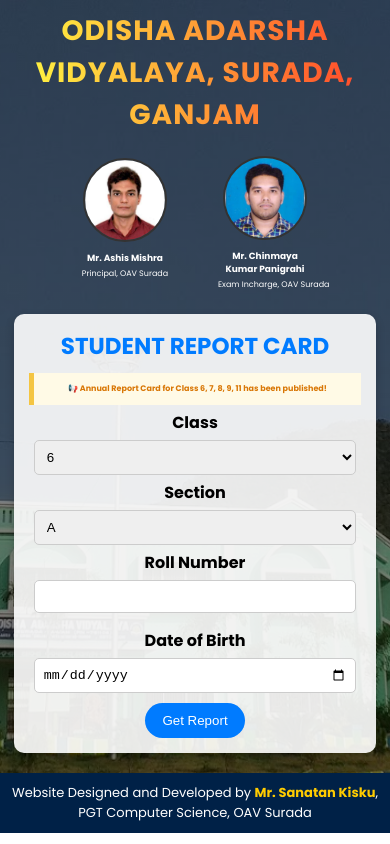
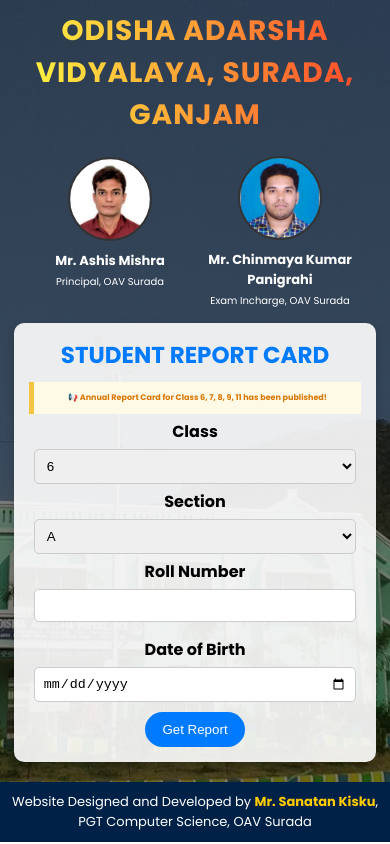
Before and after one commit to Sanatan-kisku/student-report-frontend, a React (Create React App) app: page / in a window 390 px wide. Built offline with nearby package versions, Linux system fonts and the light colour scheme.

Commit message:
fix styles of staff container

```diff
--- a/src/styles/GetReport.css
+++ b/src/styles/GetReport.css
@@ -215,14 +215,14 @@ select, input {
   display: flex;
   justify-content: center; /* Centers items horizontally */
   align-items: center; /* Aligns them vertically */
-  gap: 40px; /* Space between the divs */
+  gap: 20px; /* Space between the divs */
   margin-top: 1px;
 }
 
 .principal-container {
   text-align: center;
   margin-bottom: 20px;
-  width: 100px;
+  width: 150px;
 }
 
 .principal-image {
@@ -234,14 +234,14 @@ select, input {
 }
 
 .principal-name {
-  font-size: 9px;
+  font-size: 13px;
   color: white;
   font-weight: bold;
   margin: 3px;
 }
 
 .principal-designation {
-  font-size: 8px;
+  font-size: 10px;
   color: white;
   margin: 3px;
   white-space: nowrap;
@@ -250,8 +250,8 @@ select, input {
 .examincharge-container {
   text-align: center;
   margin-top: 9px;
-  margin-bottom: 20px;
-  width: 100px;
+  margin-bottom: 11px;
+  width: 150px;
 }
 
 .examincharge-image {
@@ -263,14 +263,14 @@ select, input {
 }
 
 .examincharge-name {
-  font-size: 9px;
+  font-size: 13px;
   color: white;
   font-weight: bold;
   margin: 3px;
 }
 
 .examincharge-designation {
-  font-size: 8px;
+  font-size: 10px;
   color: white;
   margin: 3px;
   white-space: nowrap;
```
